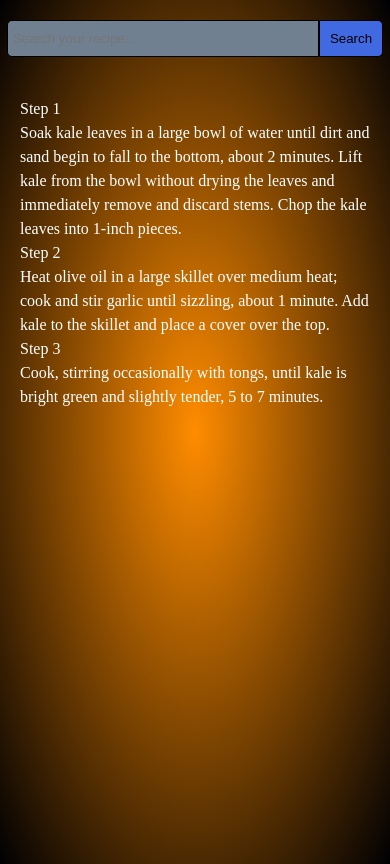
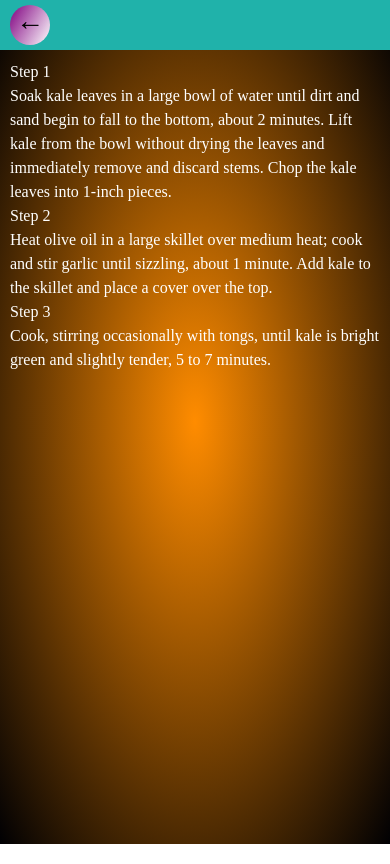
Before and after one commit to Karliope/Food-recipe-application-using-javascript, a plain HTML site: page index.html in a window 390 px wide. Both pictures are taken after a click on the element "Kales". Drawn offline with Linux system fonts and the light colour scheme; a web font is replaced by a local one.

Commit message:
Add files via upload

```diff
--- a/app.js
+++ b/app.js
@@ -1,19 +1,23 @@
-//global selectors
+//selectors
 const formWrapper = document.querySelector(".search-wrapper");
 const formSearch = formWrapper.querySelector(".search");
 const foodContainer = document.querySelector(".foods");
 const input = formSearch.querySelector("input");
 const listContainer = document.querySelector(".food-recipe");
+const button = document.querySelector(".btn-class.hide");
+let bannerText = document.querySelector(".banner");
 
 //EventListeners
 formSearch.addEventListener("submit", (e) => {
   e.preventDefault();
 });
 
+//display foods once the DOM contents are loaded
 window.addEventListener("DOMContentLoaded", () => {
   displayFoods(foods);
 });
 
+//search for foods and display the results
 input.onkeyup = (e) => {
   const searchString = e.target.value.toLowerCase();
   let displayRecipe = foods.filter((recipeItems) => {
@@ -35,6 +39,7 @@ function displayFoods(foodItems) {
   foodContainer.innerHTML = displayFood;
 }
 
+//to populate the recipes
 foods.forEach((recipe) => {
   const list = document.createElement("li");
   list.classList.add("rec");
@@ -45,9 +50,23 @@ foods.forEach((recipe) => {
 });
 
 function displayAnswer(element) {
+  //to display only the recipe of the food selected
   const id = element.id;
   const recipe = listContainer.childNodes[id];
   foodContainer.classList.add("hide");
   listContainer.classList.remove("hide");
   recipe.classList.remove("hide");
+  button.classList.remove("hide");
+  formSearch.classList.add("hide");
+  bannerText.classList.add("hide");
+
+  //back button
+  button.addEventListener("click", () => {
+    listContainer.className = "food-recipe hide";
+    recipe.classList.add("hide");
+    foodContainer.classList.remove("hide");
+    button.classList.add("hide");
+    formSearch.classList.remove("hide");
+    bannerText.classList.remove("hide");
+  });
 }
--- a/index.html
+++ b/index.html
@@ -12,6 +12,9 @@
     <main>
       <div class="container">
         <div class="search-wrapper">
+          <div class="button-banner">
+            <h3 class="banner">Food Recipe</h3><div class="btn-class hide">&LeftArrow;</div>
+          </div>
           <form class="search">
             <input
               type="text"
@@ -20,6 +23,7 @@
             />
             <button class="btn" id="btn">Search</button>
           </form>
+        </div>
           <div class="foods">
             <div class="food">
               <p class="food-item">Kal</p>
@@ -27,8 +31,6 @@
             </div>
           </div>
           <ul class="food-recipe hide"></ul>
-        </div>
       </div>
     </main>
-  </body>
 </html>
--- a/style.css
+++ b/style.css
@@ -2,6 +2,11 @@
   margin: 0;
   padding: 0;
   box-sizing: border-box;
+}
+
+@font-face {
+  font-family: "Yatra";
+  src: url("/Yatra_One/YatraOne-Regular.ttf");
 }
 
 body {
@@ -9,10 +14,26 @@ body {
   min-height: 100vh;
 }
 
+.search-wrapper {
+  display: flex;
+  justify-content: space-between;
+  background-color: lightseagreen;
+}
+
 .search {
   display: flex;
   justify-content: center;
-  margin: 20px 0;
+  margin: 20px 20px;
+  border: 0;
+}
+
+.banner {
+  margin: 20px 20px;
+  padding: 5px;
+  font-family: "Yatra";
+  color: white;
+  font-size: 22px;
+  letter-spacing: 3px;
 }
 
 .input {
@@ -41,6 +62,7 @@ body {
   grid-template-columns: repeat(auto-fit, 300px);
   justify-content: space-evenly;
   gap: 10px;
+  margin: 20px 0;
 }
 
 .food {
@@ -74,11 +96,41 @@ body {
 
 .rec {
   color: white;
-  padding: 20px;
+  padding: 10px;
   line-height: 1.5em;
   list-style-type: lower-roman;
+}
+
+.btn-class {
+  background: linear-gradient(120deg, purple, white);
+  height: 2.5rem;
+  width: 2.5rem;
+  display: flex;
+  justify-content: center;
+  align-content: center;
+  border-radius: 50%;
+  box-shadow: 0 5px 2px rgba(0, 0, 0, 0);
+  font-size: 28px;
+  font-weight: 700;
+  cursor: pointer;
+  margin: 20px 20px;
 }
 
 .hide {
   display: none;
 }
+
+@media (max-width: 520px) {
+  .search-wrapper {
+    display: flex;
+    flex-direction: column;
+    justify-content: space-between;
+  }
+
+  .search,
+  .banner,
+  .btn-class {
+    margin: 5px 10px;
+    text-align: center;
+  }
+}
```
Also changed, not shown: YatraOne-Regular.ttf (added).
